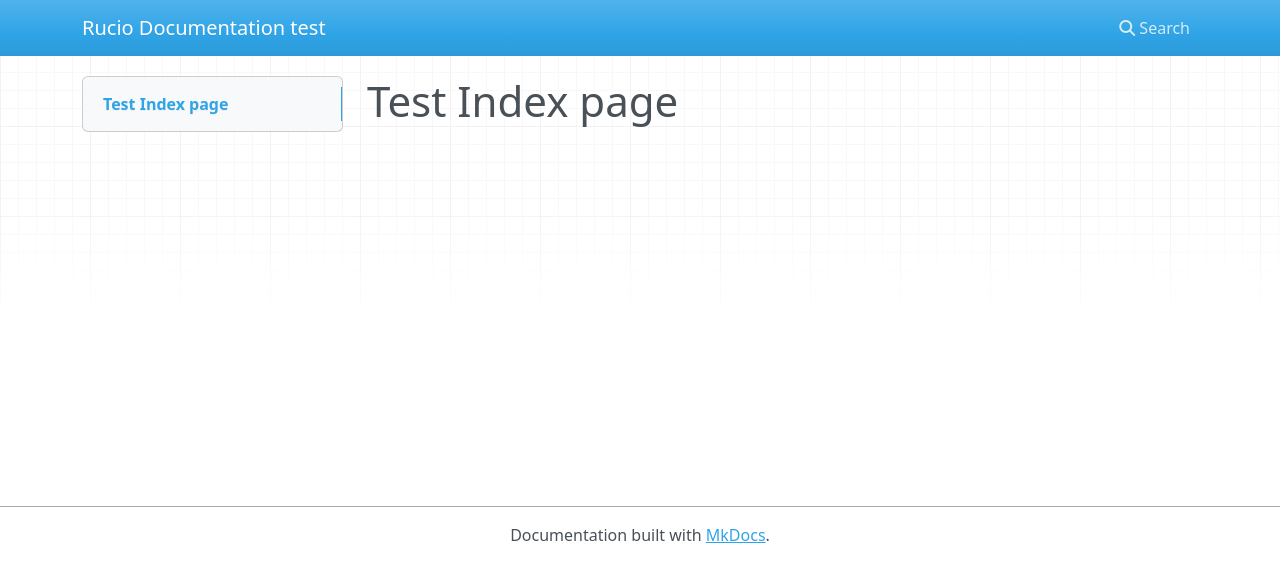
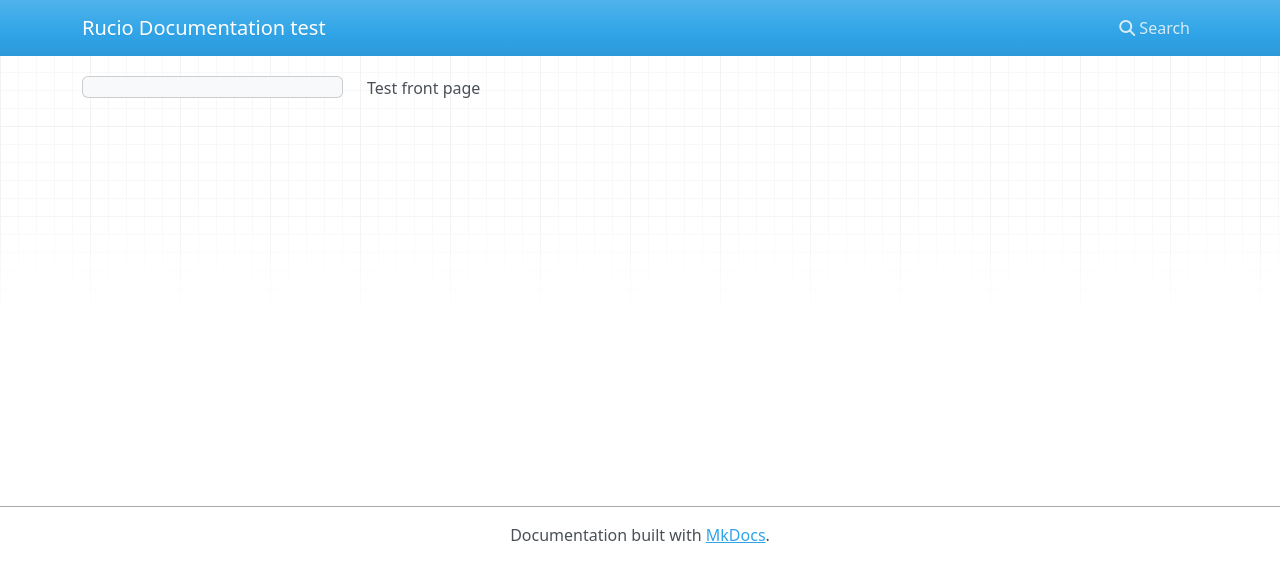
Before and after one commit to bari12/documentation_test, an MkDocs documentation site: the page built from docs/index.md, in a window 1280 px wide. Shown: the top 582 px of the page. Built offline with MkDocs 1.6.1, drawn with Linux system fonts in a browser that asks for light colours; nearby versions of some CDN libraries.

Commit message:
Update index.md

```diff
--- a/docs/index.md
+++ b/docs/index.md
@@ -1 +1 @@
-# Test Index page
+Test front page
```
